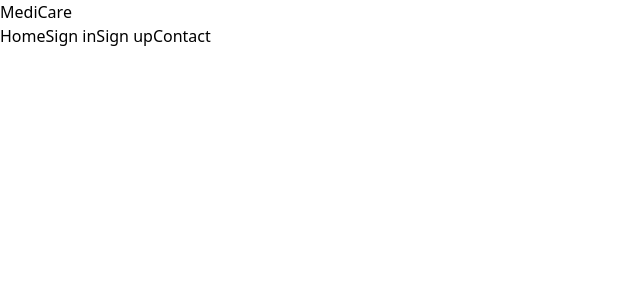
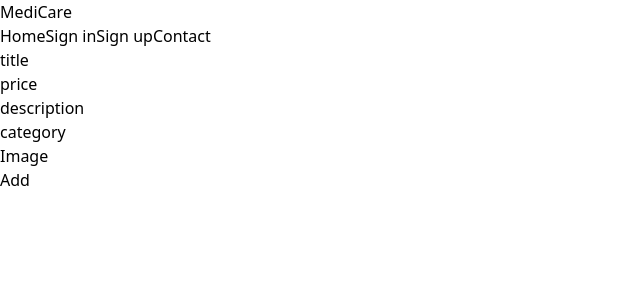
Before and after one commit to greenfield-group/green-field-parapharmacy, a React (Vite) app in the folder client/: page /admin/Add in a window 1280 px wide. Shown: the top 300 px of the page, without its empty margins (0-640 px from the left). Built offline with nearby package versions, Linux system fonts and the light colour scheme.

Commit message:
admin add

```diff
--- a/client/src/components/admin/Additem.jsx
+++ b/client/src/components/admin/Additem.jsx
@@ -1,9 +1,108 @@
-import React from 'react'
+import axios from 'axios';
+import React, { useState } from 'react'
+import { useNavigate } from 'react-router-dom';
 
 const Additem = () => {
+    const [title,setTitle]=useState('');
+    const [description,setDescription]=useState('');
+    const [price,setPrice]=useState(0);
+    const [image,setImage]=useState('')
+    const [category,setCategory]=useState('')
+   const navigate=useNavigate()
+    const addItems=(e)=>{
+        e.preventDefault()
+      const  obj={title,description,price,image,category}
+        axios.post('http://127.0.0.1:5000/api/admin/Add',obj).then (()=>{navigate(`/admin `)})
+        .catch((err)=>console.log(err))
+    }
+
   return (
     <div>
+       <form  >
+      <div className="mb-4">
+        <label htmlFor="email" className="block text-sm font-medium text-gray-600">
+          title
+        </label>
+        <input
+          type="text"
+          id="title"
+          name="title"
+          autoComplete="title"
+          required
+          className="mt-1 p-2 w-full border rounded-md"
+          onChange={(e)=>{setTitle(e.target.value)}}
+        />
+      </div>
 
+
+      <div className="mb-4">
+        <label htmlFor="password" className="block text-sm font-medium text-gray-600">
+          price
+        </label>
+        <input
+          type="text"
+          id="price"
+          price="price"
+          autoComplete="new-price"
+          required
+          classprice="mt-1 p-2 w-full border rounded-md"
+          onChange={(e)=>{setPrice(e.target.value)}}
+        />
+      </div>
+      <div className="mb-4">
+        <label htmlFor="description" className="block text-sm font-medium text-gray-600">
+          description
+        </label>
+        <input
+          type="text"
+          id="description"
+          name="description"
+          autoComplete="new-description"
+          required
+          className="mt-1 p-2 w-full border rounded-md"
+          onChange={(e)=>{setDescription(e.target.value)}}
+        />
+      </div>
+      <div className="mb-4">
+        <label htmlFor="category" className="block text-sm font-medium text-gray-600">
+          category
+        </label>
+        <input
+          type="text"
+          id="category"
+          name="category"
+          autoComplete="new-category"
+          required
+          className="mt-1 p-2 w-full border rounded-md"
+          onChange={(e)=>{setCategory(e.target.value)}}
+        />
+      </div>
+      <div className="mb-4">
+        <label htmlFor="Image" className="block text-sm font-medium text-gray-600">
+          Image
+        </label>
+        <input
+          type="text"
+          id="Image"
+          name="Image"
+          autoComplete="new-Image"
+          required
+          className="mt-1 p-2 w-full border rounded-md"
+          onChange={(e)=>{setImage(e.target.value)}}
+        />
+      </div>
+
+      <div className="flex items-center justify-between">
+        <button
+          type="button"
+          className="bg-blue-500 text-white px-4 py-2 rounded-md focus:outline-none focus:shadow-outline-blue hover:bg-blue-600"
+        onClick={(e)=>{addItems(e)}}
+        >
+          Add
+        </button>
+      </div>
+
+    </form>
     </div>
   )
 }
```
